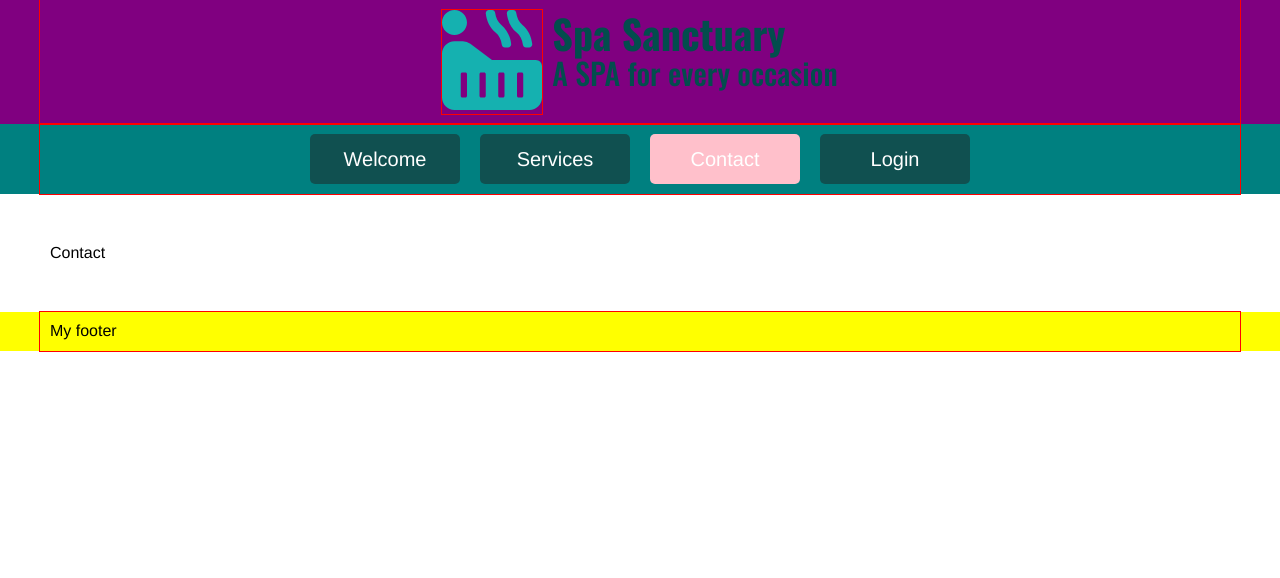
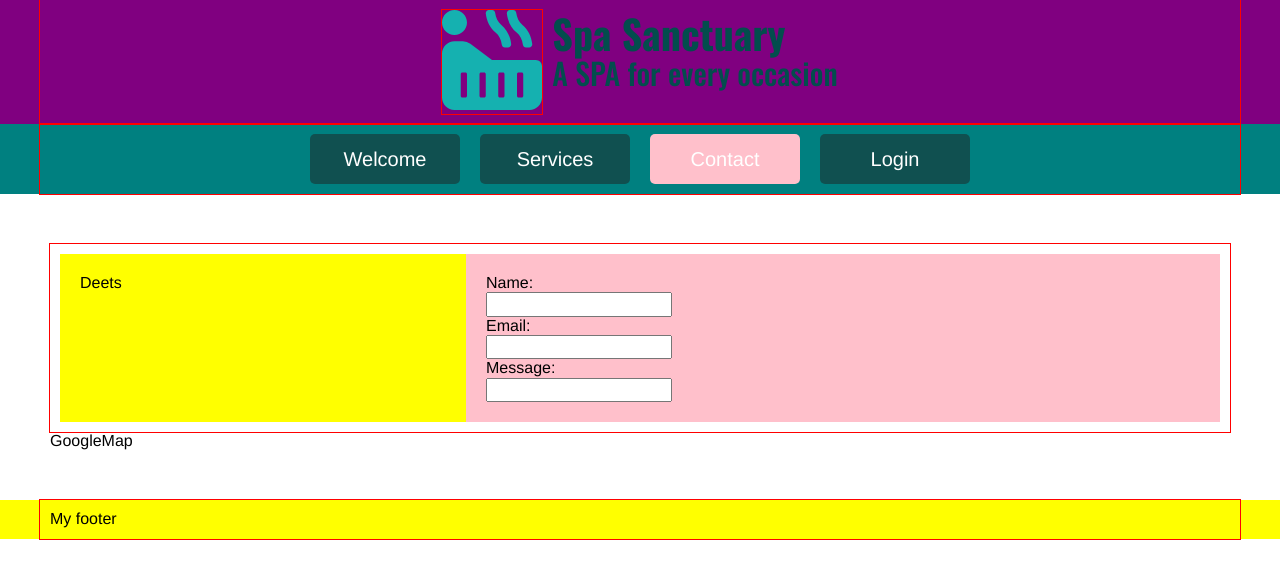
Before and after one commit to daniellex0/Web1-Workbook, a React (Create React App) app in the folder SPA-in-Class/: page /contact in a window 1280 px wide. Shown: the top 578 px of the page. Built offline with nearby package versions, Linux system fonts and the light colour scheme.

Commit message:
Added new essay assignment and updates to Spa App

```diff
--- a/SPA-in-Class/src/App/Pages/Contact.jsx
+++ b/SPA-in-Class/src/App/Pages/Contact.jsx
@@ -1,6 +1,11 @@
 import React from 'react';
 import styled from 'styled-components';
 import Helmet from 'react-helmet';
+
+/* Components ---------------------------*/
+import Deets from './Contact/Deets.jsx';
+import ContactForm from './Contact/ContactForm.jsx';
+import GoogleMap from './Contact/GoogleMap.jsx';
 
 const Contact = () => {
 
@@ -9,7 +14,15 @@
             <Helmet>
                 <title>Contact :: SPA App</title>
             </Helmet>
-            Contact
+            <div className="nested-wrapper">
+                <div className="column column1">
+                    <Deets />
+                </div>
+                <div className="column column2">
+                    <ContactForm />
+                </div>
+            </div>
+                <GoogleMap />
         </ContactStyled>
     );
 }
@@ -17,5 +30,21 @@
 export default Contact;
 
 const ContactStyled = styled.div`
+    .nested-wrapper {
+        display: flex;
 
+        .column {
+            padding: 20px;
+        }
+
+        .column1 {
+            width: 35%;
+            background-color: yellow;
+        }
+
+        .column2 {
+            width: 65%;
+            background-color: pink;
+        }
+    }
 `;
--- /dev/null
+++ b/SPA-in-Class/src/App/Pages/Contact/ContactForm.jsx
@@ -0,0 +1,24 @@
+import React from 'react';
+import styled from 'styled-components';
+
+/* Components ---------------------------*/
+import FormGroup from '../../../common/FormGroup.jsx';
+
+const ContactForm = () => {
+
+    return (
+        <ContactFormStyled className='ContactForm'>
+            <form>
+                <FormGroup id={ 'userName' } label ={ 'Name' }/>
+                <FormGroup id={ 'userEmail' } label ={ 'Email' }/>
+                <FormGroup id={ 'userMessage' } label ={ 'Message' }/>
+            </form>
+        </ContactFormStyled>
+    );
+}
+
+export default ContactForm;
+
+const ContactFormStyled = styled.div`
+
+`;
--- /dev/null
+++ b/SPA-in-Class/src/App/Pages/Contact/Deets.jsx
@@ -0,0 +1,17 @@
+import React from 'react';
+import styled from 'styled-components';
+
+const Deets = () => {
+
+    return (
+        <DeetsStyled className='Deets'>
+            Deets
+        </DeetsStyled>
+    );
+}
+
+export default Deets;
+
+const DeetsStyled = styled.div`
+
+`;
--- /dev/null
+++ b/SPA-in-Class/src/App/Pages/Contact/GoogleMap.jsx
@@ -0,0 +1,17 @@
+import React from 'react';
+import styled from 'styled-components';
+
+const GoogleMap = () => {
+
+    return (
+        <GoogleMapStyled className='GoogleMap'>
+            GoogleMap
+        </GoogleMapStyled>
+    );
+}
+
+export default GoogleMap;
+
+const GoogleMapStyled = styled.div`
+
+`;
--- a/SPA-in-Class/src/App/Pages/Services/Gallery/GalleryItem.jsx
+++ b/SPA-in-Class/src/App/Pages/Services/Gallery/GalleryItem.jsx
@@ -1,7 +1,7 @@
 import React, { useState } from 'react';
 import styled from 'styled-components';
 
-import Lightbox from './Lightbox.jsx';
+import Lightbox from '../../../../common/Lightbox.jsx';
 
 const GalleryItem = ({item}) => {
 
@@ -23,7 +23,7 @@
                 onClick={ turnOn }
             />
             <div className="title">{ item.title }</div>
-            <Lightbox show= { showLBox } hideAction={ turnOff }>
+            <Lightbox show= { showLBox } hideAction={ turnOff } width={ 300 }>
             <img src={ item.image } alt={ item.title } />
             <h3>{ item.title }</h3>
                 <div className="description">
@@ -61,4 +61,19 @@
         padding: 10px;
         font-size: 20px;
     }
+
+    .Lightbox {
+        img {
+            border: solid 20px red;
+            max-width: 100%;
+        }
+        h3 {
+            font-size: 30px;
+            margin: 0px;
+        }
+        .description {
+            color: #333;
+            background-color: gray;
+        }
+    }
 `;
--- a/SPA-in-Class/src/App/Pages/Staff/StaffMember.jsx
+++ b/SPA-in-Class/src/App/Pages/Staff/StaffMember.jsx
@@ -3,7 +3,7 @@
 
 import { mq } from '../../../common/mediaQueries.js';
 
-import Lightbox from '../Services/Gallery/Lightbox.jsx';
+import Lightbox from '../../../common/Lightbox.jsx';
 
 const StaffMember = ({member}) => {
 
@@ -24,9 +24,9 @@
                 onClick={ turnOn }
             />
             <div className="title">{ member.name }</div>
-            <Lightbox show= { showLBox } hideAction={ turnOff }>
+            <Lightbox show= { showLBox } hideAction={ turnOff } width={ 200 }>
                 <img src={ member.image } alt={ member.name }/>
-                <h3>{ member.name }</h3>
+                <div className="title">{ member.name }</div>
             </Lightbox>
         </StaffMemberStyled>
     );
@@ -57,4 +57,10 @@
         color: white;
         padding: 5px;
     }
+
+    .Lightbox {
+        .title {
+            background-color: teal;
+        }
+    }
 `;
--- /dev/null
+++ b/SPA-in-Class/src/common/FormGroup.jsx
@@ -0,0 +1,20 @@
+import React from 'react';
+import styled from 'styled-components';
+
+const FormGroup = ({label, id, inputType='text'}) => {
+
+    return (
+        <FormGroupStyled className='FormGroup'>
+            <label htmlFor={ id }>{label}:</label>
+                    <div className="control">
+                        <input id={ id } />
+                    </div>
+        </FormGroupStyled>
+    );
+}
+
+export default FormGroup;
+
+const FormGroupStyled = styled.div`
+
+`;
--- a/SPA-in-Class/src/App/Pages/Services/Gallery/Lightbox.jsx
+++ b/SPA-in-Class/src/common/Lightbox.jsx
@@ -1,10 +1,19 @@
 import React from 'react';
 import styled from 'styled-components';
 
-const Lightbox = ({hideAction, show=false, children}) => {
+import { FontAwesomeIcon } from '@fortawesome/react-fontawesome';
+import {
+    faWindowClose,
+} from '@fortawesome/free-solid-svg-icons';
+
+const Lightbox = ({hideAction, show=false, children, width=300}) => {
 
     const handleHide = () => {
         hideAction();
+    }
+
+    const stopBubbleUp = (event) => {
+        event.stopPropagation();
     }
 
     return (
@@ -12,8 +21,10 @@
         <LightboxStyled
             className='Lightbox'
             onClick={ handleHide }
+            lightWidth={ width }
         >
-            <div className="light">
+            <div className="light" onClick={ stopBubbleUp }>
+                <FontAwesomeIcon className='close' icon={ faWindowClose } onClick={ handleHide } />
                 {children}
             </div>
         </LightboxStyled>
@@ -33,7 +44,7 @@
     z-index: 1000;
 
     .light {
-        width: 500px;
+        width: ${ ({lightWidth}) => lightWidth + 40 }px;
         padding: 20px;
         background-color: #fff;
 
@@ -42,5 +53,13 @@
         top: 50%;
 
         transform: translate(-50%, -50%);
+
+        .close {
+            position: absolute;
+            right: 3px;
+            top: 3px;
+
+            cursor: pointer;
+        }
     }
 `;
```
Also changed, not shown: 1 other file (tests, documents, lock files or other folders).
